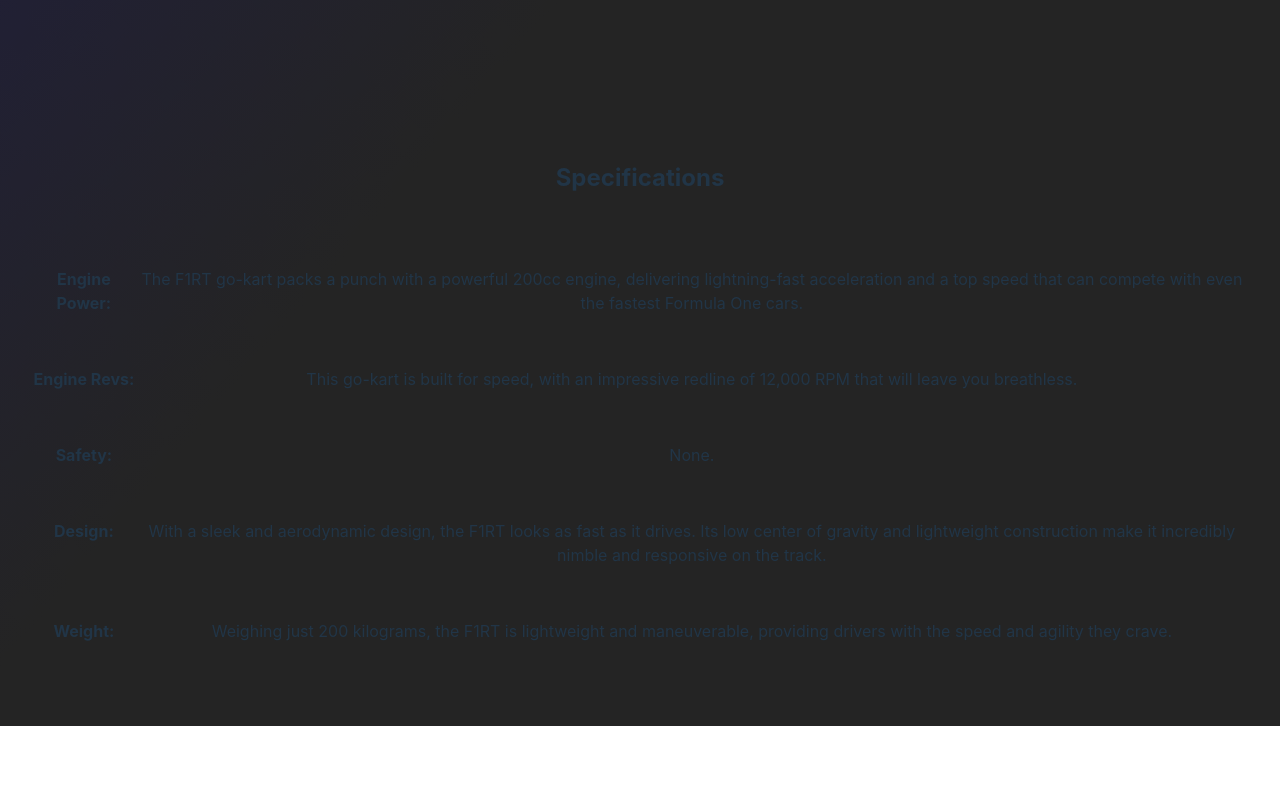
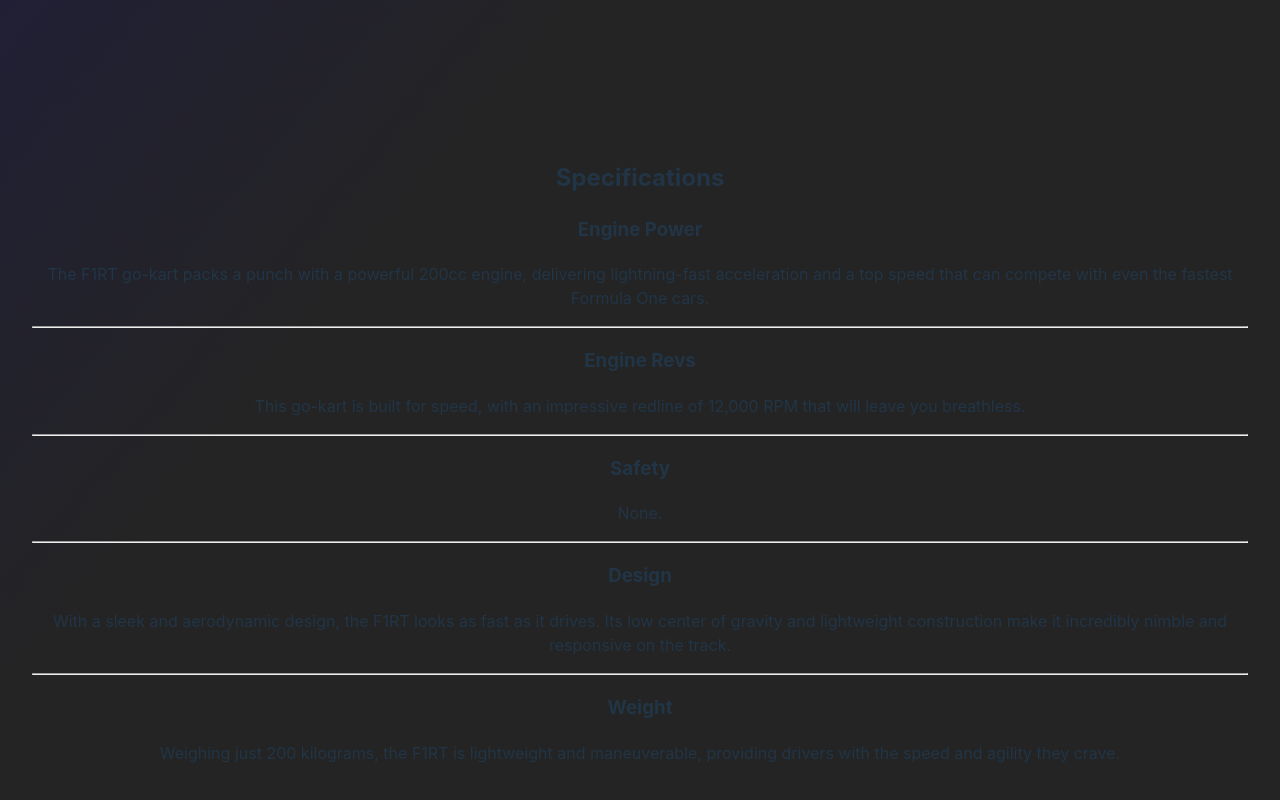
Before and after one commit to Oliver-was-taken/project-kart, a React (Vite) app: page / in a window 1280 px wide. Shown: the part 2694-3494 px from the top of the page. Before the commit the page ends 3420 px from the top, so only its background shows below. Built offline with nearby package versions, Linux system fonts and the light colour scheme.

Commit message:
New Specifications table

```diff
--- a/src/App.scss
+++ b/src/App.scss
@@ -3,21 +3,6 @@
   margin: 0 auto;
   padding: 2rem;
   text-align: center;
-}
-
-.logo {
-  height: 6em;
-  padding: 1.5em;
-  will-change: filter;
-  transition: filter 300ms;
-}
-
-.logo:hover {
-  filter: drop-shadow(0 0 2em #646cffaa);
-}
-
-.logo.react:hover {
-  filter: drop-shadow(0 0 2em #61dafbaa);
 }
 
 @keyframes logo-spin {
@@ -33,14 +18,6 @@
   a:nth-of-type(2) .logo {
     animation: logo-spin infinite 20s linear;
   }
-}
-
-.card {
-  padding: 2em;
-}
-
-.read-the-docs {
-  color: #888;
 }
 
 .scroll-down {
@@ -70,14 +47,6 @@
   }
 }
 
-#specifications {
-  border-spacing: 0 50px;
-
-  th, td {
-    vertical-align: top;
-  }
-}
-
 #race {
   position: relative;
   height: 180vh;
--- a/src/App.tsx
+++ b/src/App.tsx
@@ -85,7 +85,7 @@ function App() {
       </div>
       <div>
         <div ref={reviewDivRef}>
-          <h2>Our Reviews</h2>
+          <h2 data-aos="fade-down">Our Reviews</h2>
           {reviews.map((val, idx) => (
             <Review
               key={idx}
@@ -98,44 +98,38 @@ function App() {
           ))}
         </div>
 
+        <div>
           <h2>Specifications</h2>
-        <table id={"specifications"}>
-          <tr>
-            <th>Engine Power:</th>
-            <td>
+          <h3>Engine Power</h3>
+          <p>
             The F1RT go-kart packs a punch with a powerful 200cc engine,
             delivering lightning-fast acceleration and a top speed that can
             compete with even the fastest Formula One cars.
-            </td>
-          </tr>
-          <tr>
-            <th>Engine Revs:</th>
-            <td>
+          </p>
+          <hr />
+          <h3>Engine Revs</h3>
+          <p>
             This go-kart is built for speed, with an impressive redline of
             12,000 RPM that will leave you breathless.
-            </td>
-          </tr>
-          <tr>
-            <th>Safety:</th>
-            <td>None.</td>
-          </tr>
-          <tr>
-            <th>Design:</th>
-            <td>
+          </p>
+          <hr />
+          <h3>Safety</h3>
+          <p>None.</p>
+          <hr />
+          <h3>Design</h3>
+          <p>
             With a sleek and aerodynamic design, the F1RT looks as fast as it
-              drives. Its low center of gravity and lightweight construction
-              make it incredibly nimble and responsive on the track.
-            </td>
-          </tr>
-          <tr>
-            <th>Weight:</th>
-            <td>
+            drives. Its low center of gravity and lightweight construction make
+            it incredibly nimble and responsive on the track.
+          </p>
+          <hr />
+          <h3>Weight</h3>
+          <p>
             Weighing just 200 kilograms, the F1RT is lightweight and
             maneuverable, providing drivers with the speed and agility they
             crave.
-            </td>
-          </tr>
-        </table>
+          </p>
+        </div>
       </div>
       <div></div>
     </div>
```
Lines whose indentation alone changed are shown as unchanged.
